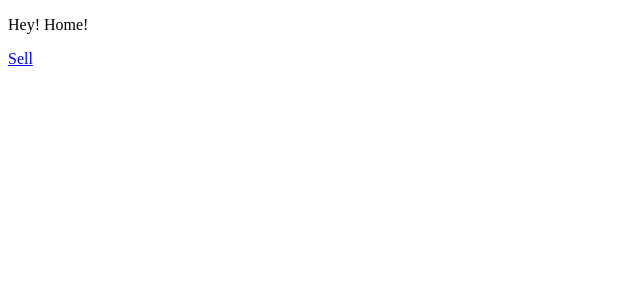
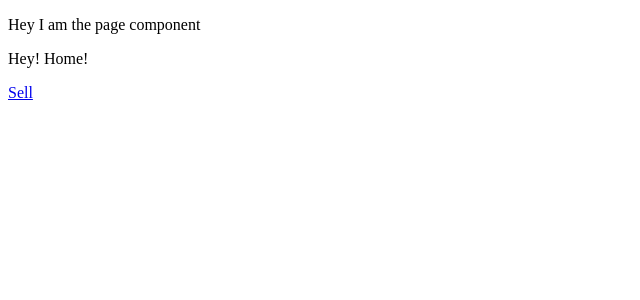
Before and after one commit to smintz93/react_advanced_tut, a Next.js app in the folder frontend/: page / in a window 1280 px wide. Shown: the top 300 px of the page, without its empty margins (0-640 px from the left). Built offline with nearby package versions, Linux system fonts and the light colour scheme.

Commit message:
Wrapped all pages with Page.js component

```diff
--- /dev/null
+++ b/frontend/components/Page.js
@@ -0,0 +1,14 @@
+import React, { Component } from 'react';
+
+class Page extends Component {
+  render() {
+    return (
+      <div>
+        <p>Hey I am the page component</p>
+        {this.props.children}
+      </div>
+    );
+  }
+}
+
+export default Page;
--- /dev/null
+++ b/frontend/pages/_app.js
@@ -0,0 +1,18 @@
+import App, { Container } from 'next/app';
+import Page from '../components/Page';
+
+class MyApp extends App {
+  render() {
+    const { Component } = this.props;
+    // Component in this case is whatever component you are trying to render
+    return (
+      <Container>
+        <Page>
+          <Component />
+        </Page>
+      </Container>
+    );
+  }
+}
+
+export default MyApp;
```
